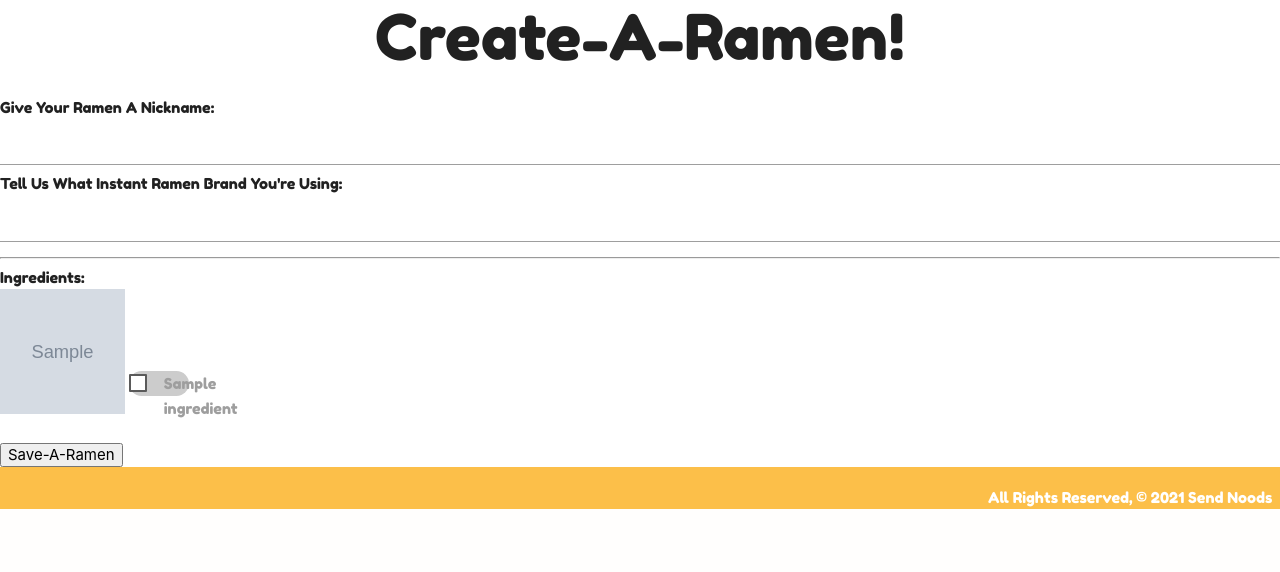
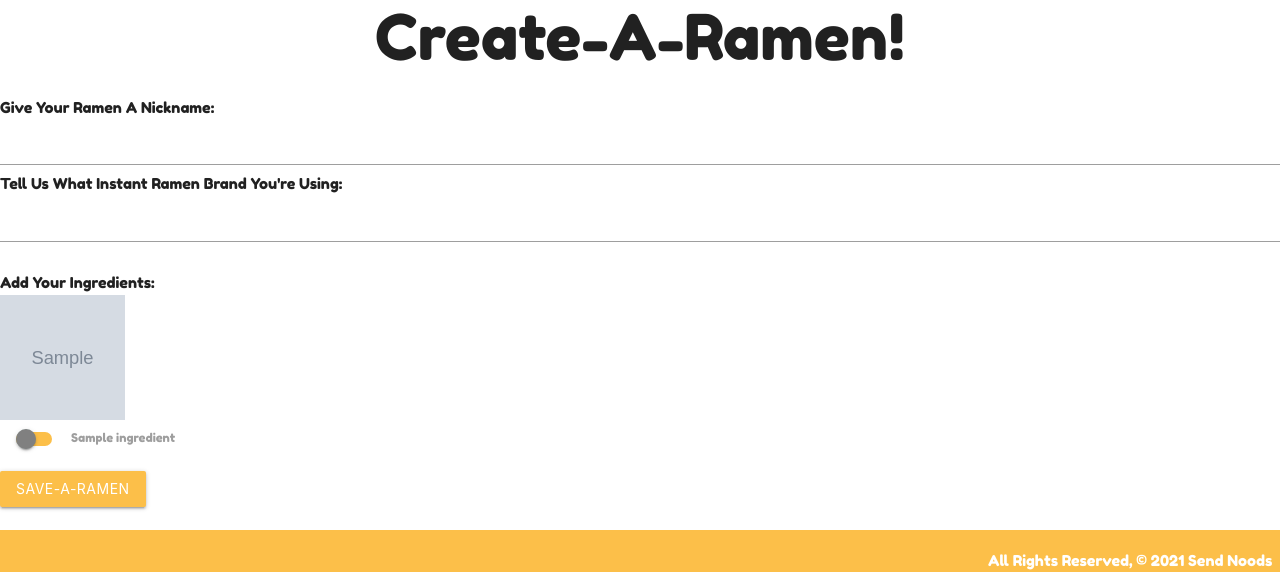
Before and after one commit to nicole-code/ramen-app, a Django app: page /buildramen/new in a window 1280 px wide. Shown: the part 588-1160 px from the top of the page. Before the commit the page ends 1097 px from the top, so only its background shows below. Run offline with Django 3.2, Linux system fonts and the light colour scheme; tables that the repository leaves empty hold one stand-in row (values such as "Sample post"); grey boxes marked "Sample" are stand-in pictures.

Commit message:
add btn style and toggles

```diff
--- a/main_app/static/style.css
+++ b/main_app/static/style.css
@@ -51,70 +51,82 @@ main {
     flex-direction: column;
 }
 
-
-/* The switch - the box around the slider */
-.switch {
-    position: relative;
-    display: inline-block;
-    width: 60px;
-    height: 34px;
+.btn {
+    color: white !important;
+	text-transform: uppercase;
+	text-decoration: none;
+	background: #FCBF49 !important;
+	padding: 20px;
+	border-radius: 5px;
+	display: inline-block;
+	border: none;
+	transition: all 0.4s ease 0s;
 }
 
-  /* Hide default HTML checkbox */
-.switch input {
-    opacity: 0;
-    width: 0;
-    height: 0;
+.btn:hover {
+	background: #434343;
+	letter-spacing: 1px;
+	-webkit-box-shadow: 0px 5px 40px -10px rgba(0,0,0,0.57);
+	-moz-box-shadow: 0px 5px 40px -10px rgba(0,0,0,0.57);
+	box-shadow: 5px 40px -10px rgba(0,0,0,0.57);
+	transition: all 0.4s ease 0s;
 }
 
-  /* The slider */
-.slider {
-    position: absolute;
-    cursor: pointer;
-    top: 0;
-    left: 0;
-    right: 0;
-    bottom: 0;
-    background-color: #ccc;
-    -webkit-transition: .4s;
-    transition: .4s;
+.ingredients_list {
+    display: grid;
+    grid-template-columns: repeat(3, 1fr);
+    gap: 10px;
+    grid-auto-rows: 100px 200px;
+
 }
 
-.slider:before {
-    position: absolute;
-    content: "";
-    height: 26px;
-    width: 26px;
-    left: 4px;
-    bottom: 4px;
-    background-color: white;
-    -webkit-transition: .4s;
-    transition: .4s;
+/* FOR THE TOGGLE SWITCHES */
+
+.switch label input[type=checkbox]:checked + .lever:after {
+    background-color: #FCBF49 !important;
+
 }
 
-input:checked + .slider {
-    background-color: #2196F3;
+
+.switch label .lever {
+
+    content: "";
+
+    display: inline-block;
+
+    position: relative;
+
+    width: 36px;
+
+    height: 14px;
+
+    background-color: #FCBF49 !important;
+
+    border-radius: 15px;
+
+    margin-right: 10px;
+
+    -webkit-transition: background 0.3s ease;
+
+    transition: background 0.3s ease;
+
+    vertical-align: middle;
+
+    margin: 0 16px;
+
 }
 
-input:focus + .slider {
-    box-shadow: 0 0 1px #2196F3;
+
+
+.switch label .lever:after {
+    background-color: grey !important;
+    -webkit-box-shadow: 0px 3px 1px -2px rgba(0, 0, 0, 0.2), 0px 2px 2px 0px rgba(0, 0, 0, 0.14), 0px 1px 5px 0px rgba(0, 0, 0, 0.12);
+    box-shadow: 0px 3px 1px -2px rgba(0, 0, 0, 0.2), 0px 2px 2px 0px rgba(0, 0, 0, 0.14), 0px 1px 5px 0px rgba(0, 0, 0, 0.12);
+
 }
 
-input:checked + .slider:before {
-    -webkit-transform: translateX(26px);
-    -ms-transform: translateX(26px);
-    transform: translateX(26px);
-}
 
-  /* Rounded sliders */
-.slider.round {
-    border-radius: 34px;
-}
-
-.slider.round:before {
-    border-radius: 50%;
-
-}
+/* END OF FOR THE TOGGLE SWITCHES */
 
 .ramen-head-title {
     text-align: center;
--- a/main_app/templates/buildramen/new.html
+++ b/main_app/templates/buildramen/new.html
@@ -26,29 +26,34 @@
     {% csrf_token %}
     Give Your Ramen A Nickname: <input name="name">
     Tell Us What Instant Ramen Brand You're Using: <input name="brand">
-    <!-- needs input name ="brand" -->
-    <hr/>
 
+    <br>
+    <br>
 
-    Ingredients:
+    Add Your Ingredients:
     <br/>
-    <div class="ingredients">
+    <div class="ingredients-list">
 
 
         {% for i in ingredients %}
 
         <img id='thumb' src='{{i.img}}' width='125' height="125">
 
-        <label class="switch">
-            <input type="checkbox" name="{{i.name}}" value="{{i.id}}">
-            <span class="slider round">{{i.name}}</span>
-        </label>
+        <div class="switch">
+            <label>
+              <input type="checkbox" name="{{i.name}}" value="{{i.id}}">
+              <span class="lever"></span>
+              <span>{{i.name}}</span>
+            </label>
+        </div>
 
         {% endfor %}
     </div>
 
     <br/>
-    <button type="submit">Save-A-Ramen</button>
+    <button class="btn" type="submit">Save-A-Ramen</button>
+    <br/>
+    <br/>
 </form>
 </div>
 
--- a/main_app/templates/user/editramen.html
+++ b/main_app/templates/user/editramen.html
@@ -36,7 +36,7 @@
     </div>
 
     <br/>
-    <button type="submit">Edit-My-Ramen</button>
+    <button class="btn" type="submit">Edit-My-Ramen</button>
 </form>
 
 {% endblock %}
```
